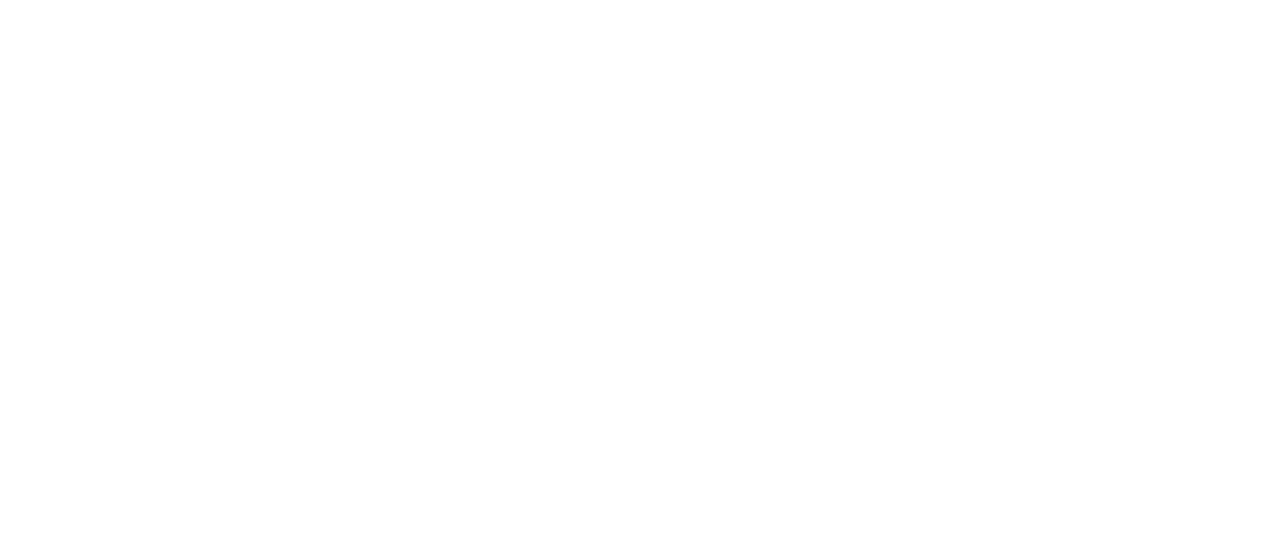
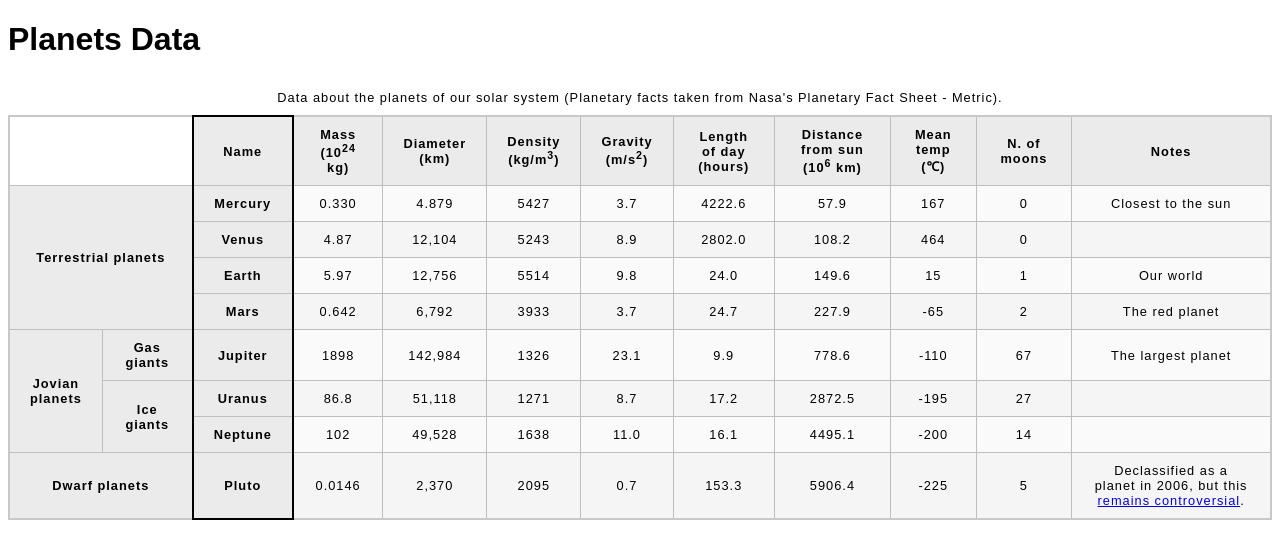
Before and after one commit to giuliorocca/table-practice, a plain HTML site: page index.html in a window 1280 px wide. Drawn offline with Linux system fonts and the light colour scheme.

Commit message:
create finished version of table

```diff
--- a/index.html
+++ b/index.html
@@ -9,9 +9,141 @@
 </head>
 <body>
 
+    <h1>Planets Data</h1>
+
     <table>
 
-    </table>
+        <col />
+        <col />
+        <col style="border: 2px solid black;">
+
+        <caption>Data about the planets of our solar system (Planetary facts taken from Nasa's Planetary Fact Sheet - Metric).</caption>
+
+        <tr>
+            <th colspan="2" style ="background-color: white;"></th>
+            <th scope="col">Name</th>
+            <th scope="col">Mass<br>(10<sup>24</sup> kg)</th>
+            <th scope="col">Diameter<br>(km)</th>
+            <th scope="col">Density<br>(kg/m<sup>3</sup>)</th>
+            <th scope="col">Gravity<br>(m/s<sup>2</sup>)</th>
+            <th scope="col">Length of day<br>(hours)</th>
+            <th scope="col">Distance from sun<br>(10<sup>6</sup> km)</th>
+            <th scope="col">Mean temp<br>(&#8451)</th>
+            <th scope="col">N. of moons</th>
+            <th scope="col">Notes</th>
+        </tr>
+
+        <tr>
+            <th scope="rowgroup" rowspan="4" colspan="2">Terrestrial planets</th>
+            <th scope="row">Mercury</th>
+            <td>0.330</td>
+            <td>4.879</td>
+            <td>5427</td>
+            <td>3.7</td>
+            <td>4222.6</td>
+            <td>57.9</td>
+            <td>167</td>
+            <td>0</td>
+            <td>Closest to the sun</td>
+        </tr>
+
+        <tr>
+            <th scope="row">Venus</th>
+            <td>4.87</td>
+            <td>12,104</td>
+            <td>5243</td>
+            <td>8.9</td>
+            <td>2802.0</td>
+            <td>108.2</td>
+            <td>464</td>
+            <td>0</td>
+            <td></td>
+        </tr>
+
+        <tr>
+        <th scope="row">Earth</th>
+        <td>5.97</td>
+        <td>12,756</td>
+        <td>5514</td>
+        <td>9.8</td>
+        <td>24.0</td>
+        <td>149.6</td>
+        <td>15</td>
+        <td>1</td>
+        <td>Our world</td>
+      </tr>
+
+      <tr>
+        <th scope="row">Mars</th>
+        <td>0.642</td>
+        <td>6,792</td>
+        <td>3933</td>
+        <td>3.7</td>
+        <td>24.7</td>
+        <td>227.9</td>
+        <td>-65</td>
+        <td>2</td>
+        <td>The red planet</td>
+      </tr>
+
+      <tr>
+      <th scope="rowgroup" rowspan="3">Jovian<br>planets</th>
+      <th scope="rowgroup">Gas<br>giants</th>
+      <th scope="row">Jupiter</th>
+      <td>1898</td>
+      <td>142,984</td>
+      <td>1326</td>
+      <td>23.1</td>
+      <td>9.9</td>
+      <td>778.6</td>
+      <td>-110</td>
+      <td>67</td>
+      <td>The largest planet</td>
+      </tr>
+
+      <tr>
+        <th rowspan="2" scope="rowgroup">Ice giants</th>
+        <th scope="row">Uranus</th>
+        <td>86.8</td>
+        <td>51,118</td>
+        <td>1271</td>
+        <td>8.7</td>
+        <td>17.2</td>
+        <td>2872.5</td>
+        <td>-195</td>
+        <td>27</td>
+        <td></td>
+      </tr>
+
+      <tr>
+        <th scope="row">Neptune</th>
+        <td>102</td>
+        <td>49,528</td>
+        <td>1638</td>
+        <td>11.0</td>
+        <td>16.1</td>
+        <td>4495.1</td>
+        <td>-200</td>
+        <td>14</td>
+        <td></td>
+      </tr>
+
+      <tr>
+        <th colspan="2" scope="row">Dwarf planets</th>
+        <th scope="row">Pluto</th>
+        <td>0.0146</td>
+        <td>2,370</td>
+        <td>2095</td>
+        <td>0.7</td>
+        <td>153.3</td>
+        <td>5906.4</td>
+        <td>-225</td>
+        <td>5</td>
+        <td>Declassified as a planet in 2006, but this <a href="https://www.usatoday.com/story/tech/2014/10/02/pluto-planet-solar-system/16578959/">remains controversial</a>.</td>
+      </tr>
+
+  </table>
+
 
 </body>
 </html>
```
